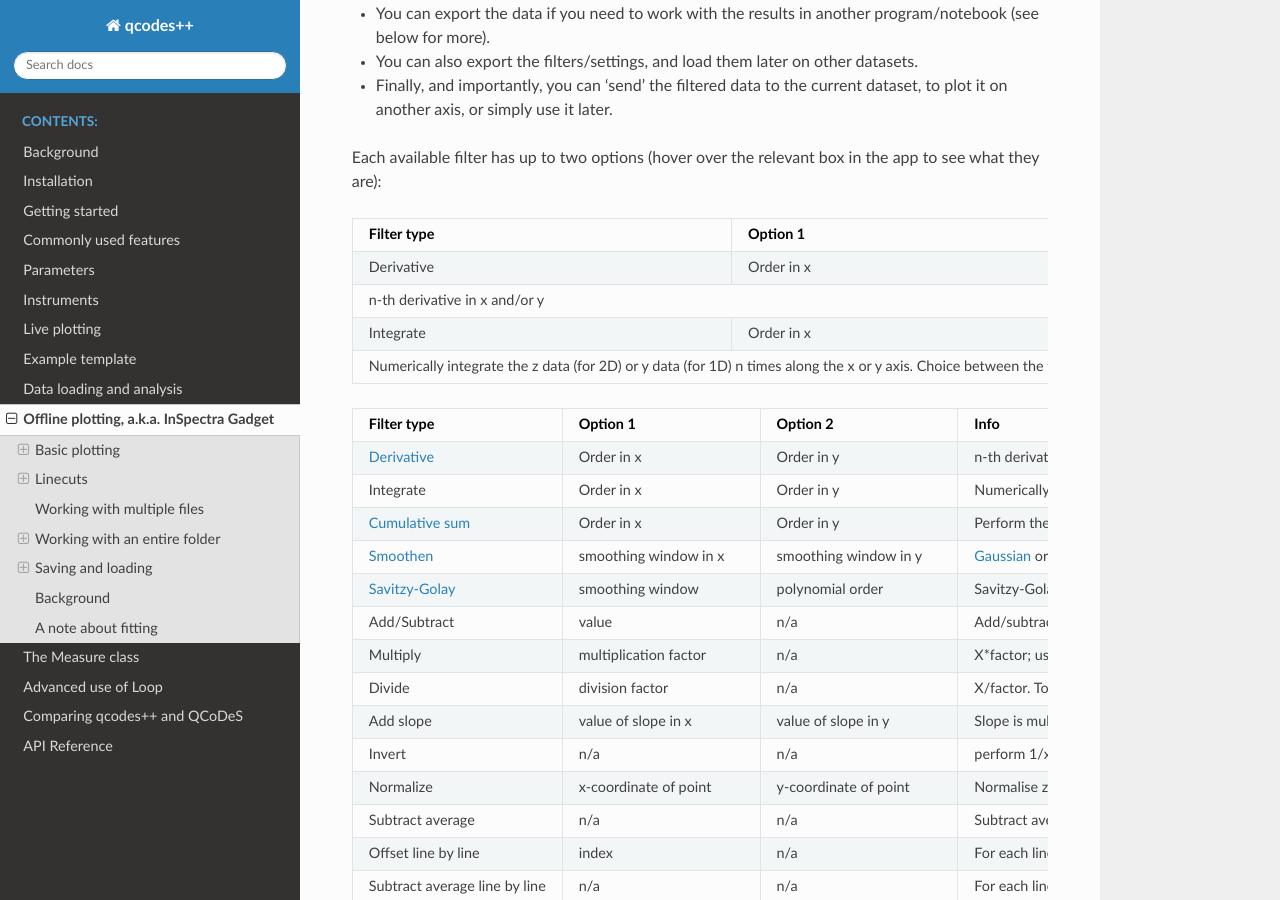
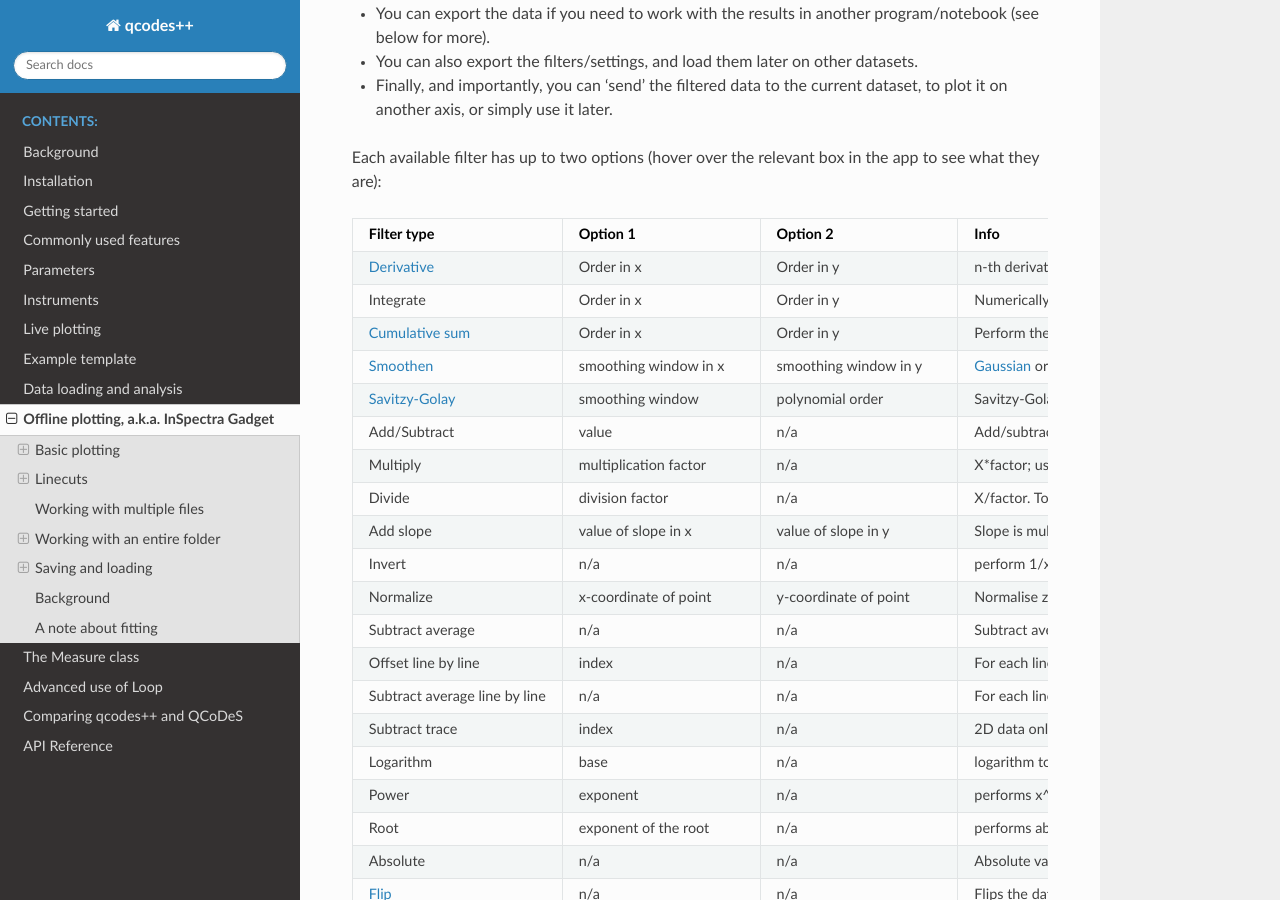
Before and after one commit to qcodespp/qcodespp.github.io, a Sphinx documentation site: the page built from docs/source/offline_plotting.rst, in a window 1280 px wide and 900 px high, scrolled down 2438 px. Built offline with Sphinx 7.4.7 and the Read the Docs theme 3.1.0, drawn with Linux system fonts in a browser that asks for light colours.

Commit message:
kill grid table

```diff
--- a/docs/source/offline_plotting.rst
+++ b/docs/source/offline_plotting.rst
@@ -54,20 +54,6 @@ Filters
 - Finally, and importantly, you can 'send' the filtered data to the current dataset, to plot it on another axis, or simply use it later.
 
 Each available filter has up to two options (hover over the relevant box in the app to see what they are):
-
-+---------------------------+---------------------+---------------------+
-| Filter type               | Option 1            | Option 2            |
-+===========================+=====================+=====================+
-| Derivative                | Order in x          | Order in y          |
-+---------------------------+---------------------+---------------------+
-| n-th derivative in x and/or y                                         |
-+---------------------------+---------------------+---------------------+
-| Integrate                 | Order in x          | Order in y          |
-+---------------------------+---------------------+---------------------+
-| Numerically integrate the z data (for 2D) or y data (for 1D) n  times |
-| along the x or y axis. Choice between the trapezoidal rule, Simpson's |
-| rule and a rectangular approximation.                                 |
-+---------------------------+---------------------+---------------------+
 
 .. list-table::
     :header-rows: 1
```
